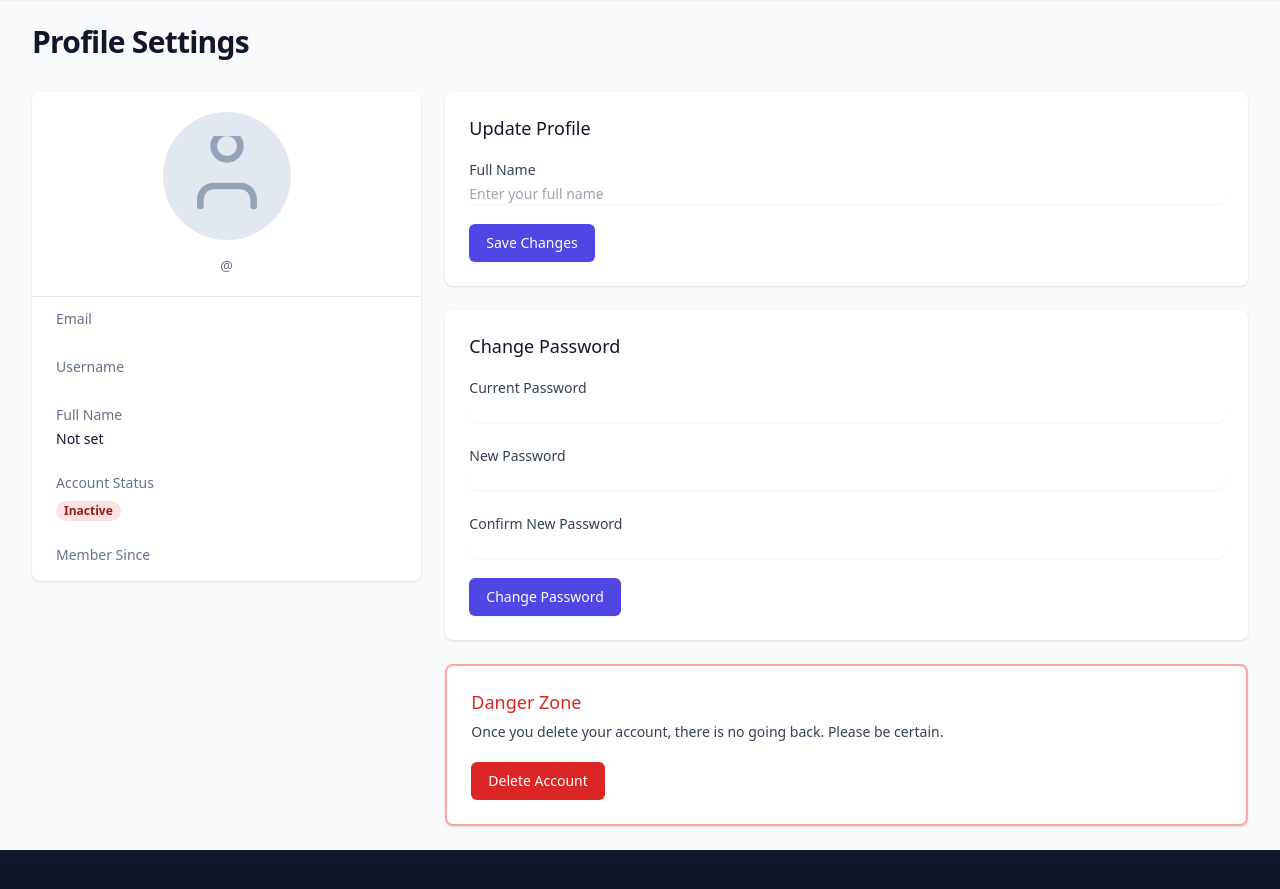
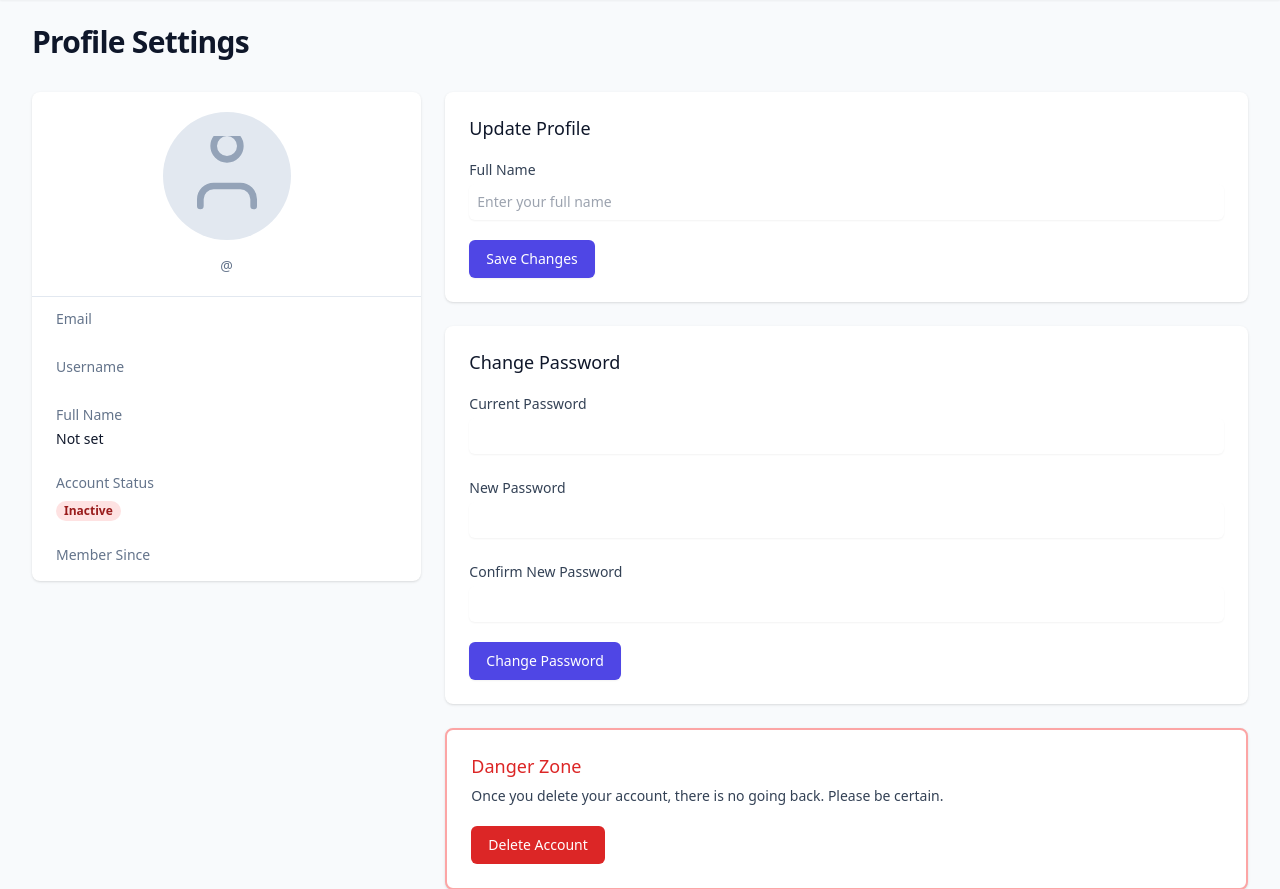
Before and after one commit to georgekhananaev/py-fast-stack, a FastAPI app: template templates/profile.html in a window 1280 px wide. Shown: the part 80-969 px from the top of the page. Run offline with FastAPI, Linux system fonts and the light colour scheme; the template is opened without the code that fills it, so the values that code supplies are empty; some libraries are stand-ins or nearby versions.

Commit message:
fixed input padding

```diff
--- a/templates/profile.html
+++ b/templates/profile.html
@@ -80,7 +80,7 @@
                                         <input type="text" name="full_name" id="full_name"
                                                value="{{ user.full_name or '' }}"
                                                placeholder="Enter your full name"
-                                               class="mt-1 block w-full rounded-md border-slate-300 dark:border-slate-600 shadow-sm focus:border-primary-500 focus:ring-primary-500 sm:text-sm dark:bg-slate-700 dark:text-white">
+                                               class="mt-1 p-2 block w-full rounded-md border-slate-300 dark:border-slate-600 shadow-sm focus:border-primary-500 focus:ring-primary-500 sm:text-sm dark:bg-slate-700 dark:text-white">
                                     </div>
                                 </div>
                                 <div class="mt-5">
@@ -108,21 +108,21 @@
                                             Current Password
                                         </label>
                                         <input type="password" name="current_password" id="current_password" required
-                                               class="mt-1 block w-full rounded-md border-slate-300 dark:border-slate-600 shadow-sm focus:border-primary-500 focus:ring-primary-500 sm:text-sm dark:bg-slate-700 dark:text-white">
+                                               class="mt-1 p-2 block w-full rounded-md border-slate-300 dark:border-slate-600 shadow-sm focus:border-primary-500 focus:ring-primary-500 sm:text-sm dark:bg-slate-700 dark:text-white">
                                     </div>
                                     <div>
                                         <label for="new_password" class="block text-sm font-medium text-slate-700 dark:text-slate-300">
                                             New Password
                                         </label>
                                         <input type="password" name="new_password" id="new_password" required minlength="8"
-                                               class="mt-1 block w-full rounded-md border-slate-300 dark:border-slate-600 shadow-sm focus:border-primary-500 focus:ring-primary-500 sm:text-sm dark:bg-slate-700 dark:text-white">
+                                               class="mt-1 block w-full p-2 rounded-md border-slate-300 dark:border-slate-600 shadow-sm focus:border-primary-500 focus:ring-primary-500 sm:text-sm dark:bg-slate-700 dark:text-white">
                                     </div>
                                     <div>
                                         <label for="confirm_new_password" class="block text-sm font-medium text-slate-700 dark:text-slate-300">
                                             Confirm New Password
                                         </label>
                                         <input type="password" name="confirm_new_password" id="confirm_new_password" required minlength="8"
-                                               class="mt-1 block w-full rounded-md border-slate-300 dark:border-slate-600 shadow-sm focus:border-primary-500 focus:ring-primary-500 sm:text-sm dark:bg-slate-700 dark:text-white">
+                                               class="mt-1 p-2 block w-full rounded-md border-slate-300 dark:border-slate-600 shadow-sm focus:border-primary-500 focus:ring-primary-500 sm:text-sm dark:bg-slate-700 dark:text-white">
                                     </div>
                                 </div>
                                 <div class="mt-5">
```
Also changed, not shown: templates/user_edit.html (+4 -4 lines).
